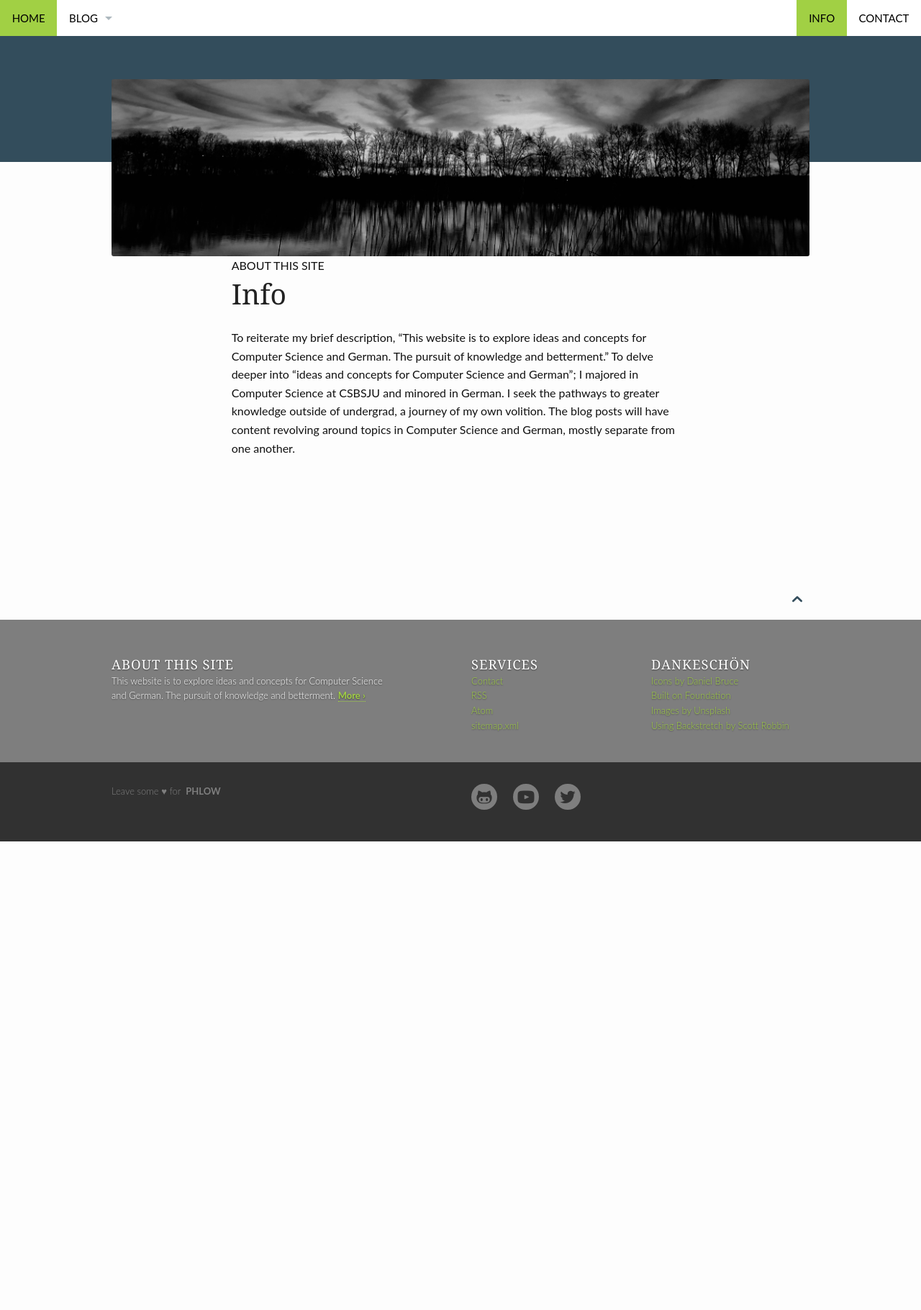
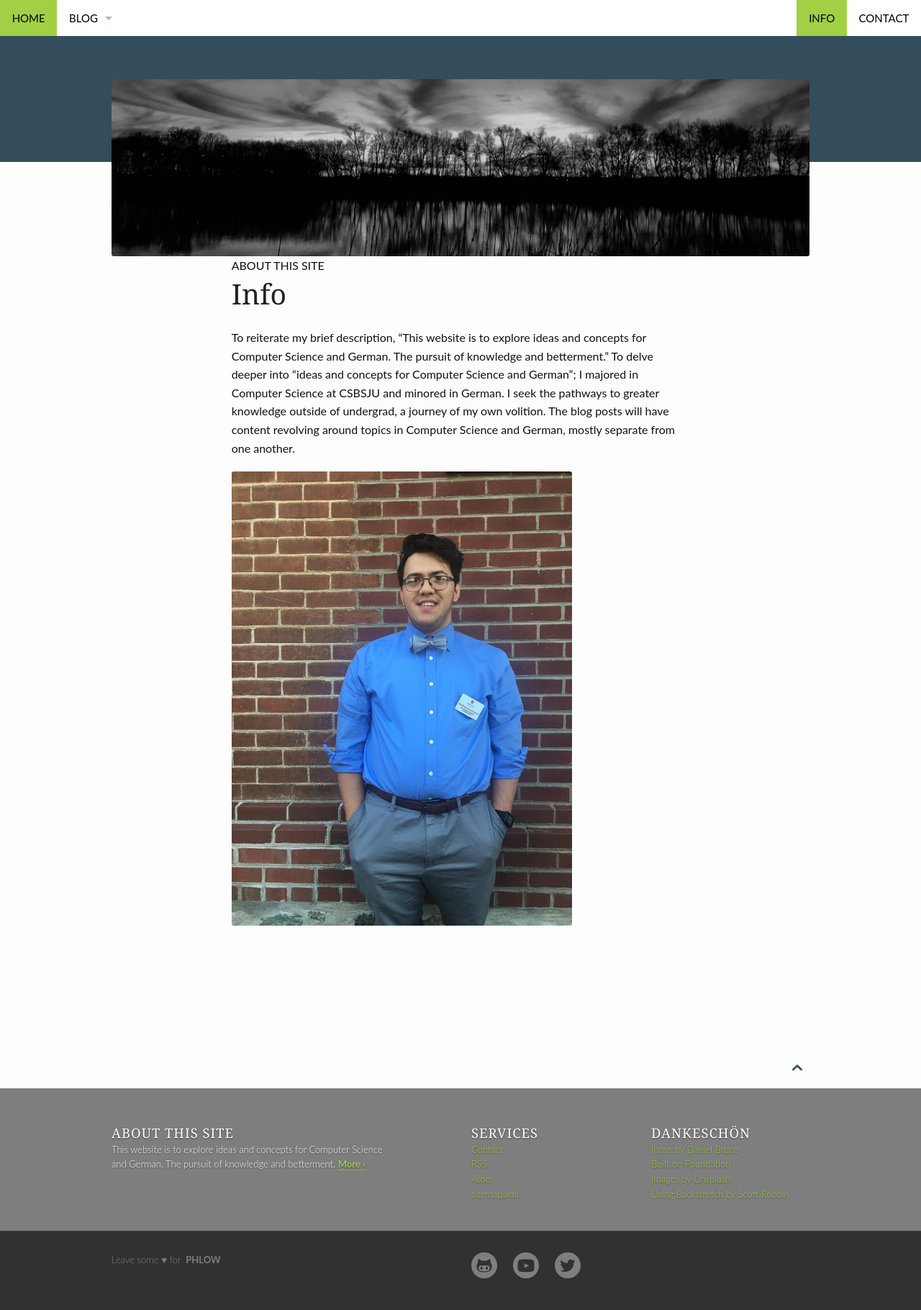
Before and after one commit to makounniyom/makounniyom.github.io, a Jekyll site: the page built from pages/info.md, in a window 1280 px wide. Shown: the whole page at 72% size. Built offline with Jekyll 4.4.1, drawn with Linux system fonts in a browser that asks for light colours; before the commit the page ends 1169 px from its top, so only the background shows below that.

Commit message:
Side bar changes
side bar changes

```diff
--- a/_includes/_sidebar.html
+++ b/_includes/_sidebar.html
@@ -2,12 +2,10 @@
 	<div class="panel radius">
 		<h3>Sidebar</h3>
 		<p>
-			Lorem ipsum dolor sit amet, consectetur adipisicing elit, sed do eiusmod tempor incididunt ut labore et dolore magna aliqua. Ut enim ad minim veniam, quis nostrud exercitation ullamco laboris nisi ut aliquip ex ea commodo consequat.
-
-			Excepteur sint occaecat cupidatat non proident, sunt in culpa qui officia deserunt mollit anim id est laborum.
+			I don't know what to put in here.
 		</p>
 	</div>
 
-  <img class="b30" src="http://dummyimage.com/303x16:9/334D5C/EFC94C.png&amp;text=Placeholder" alt="">
+  <!--<img class="b30" src="http://dummyimage.com/303x16:9/334D5C/EFC94C.png&amp;text=Placeholder" alt="">-->
 
 </aside>
--- a/pages/info.md
+++ b/pages/info.md
@@ -6,3 +6,5 @@ teaser: ""
 permalink: /info/
 ---
 To reiterate my brief description, "This website is to explore ideas and concepts for Computer Science and German. The pursuit of knowledge and betterment." To delve deeper into "ideas and concepts for Computer Science and German"; I majored in Computer Science at CSBSJU and minored in German. I seek the pathways to greater knowledge outside of undergrad, a journey of my own volition. The blog posts will have content revolving around topics in Computer Science and German, mostly separate from one another.
+
+![](../images/face.jpg "me")
```
Also changed, not shown: blog/index.html (line endings or trailing spaces).
